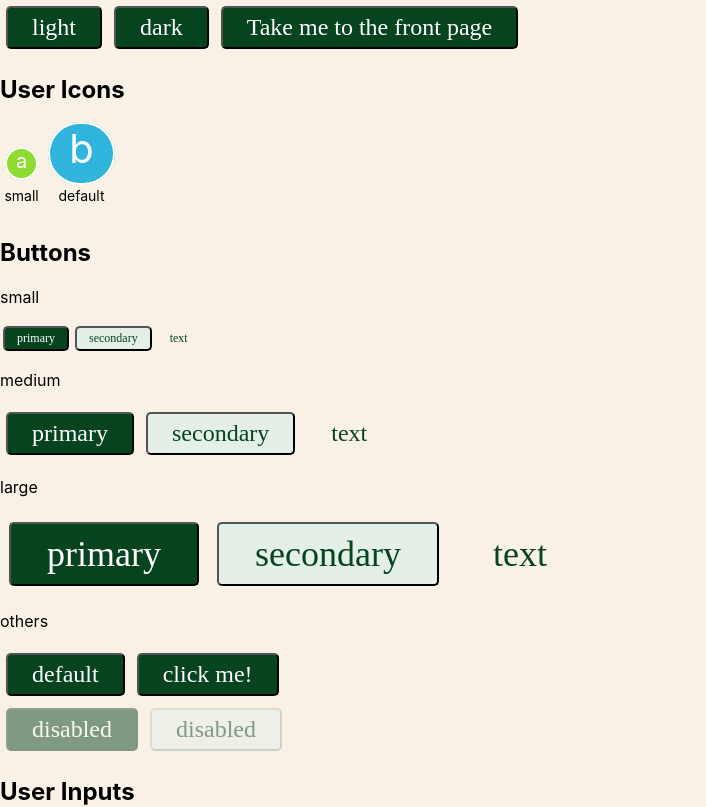
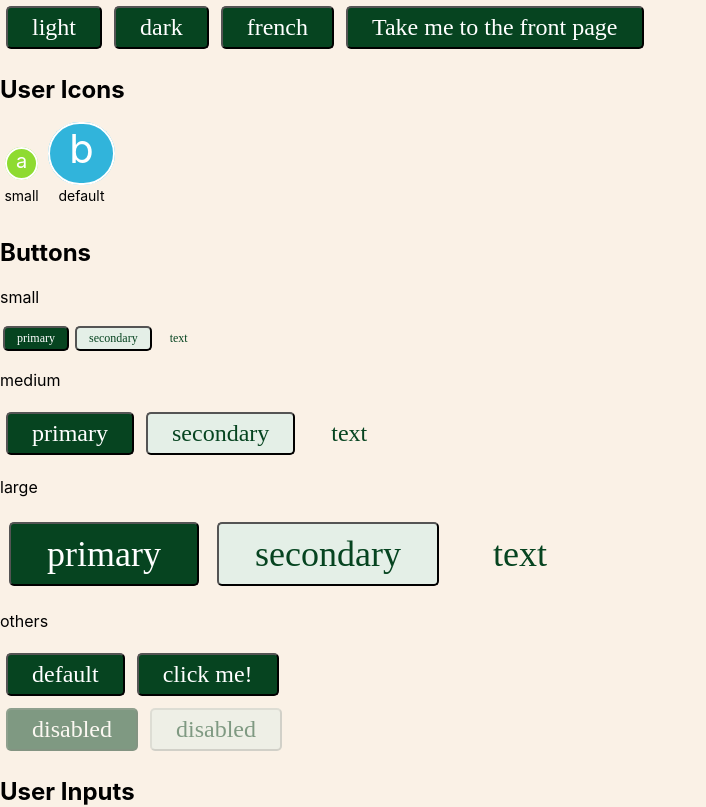
Before and after one commit to acchiang/cpsc-455-project, a React (Create React App) app in the folder client/: page /charcuterie in a window 1280 px wide. Shown: the top 807 px of the page, without its empty margins (0-706 px from the left). Built offline with nearby package versions, Linux system fonts and the light colour scheme.

Commit message:
add toggle button in charcuterie

```diff
--- a/client/src/pages/Charcuterie.js
+++ b/client/src/pages/Charcuterie.js
@@ -9,8 +9,14 @@ import TotalAmount from "components/TotalAmount";
 import Dropdown from "components/Dropdown";
 import BackButton from "components/BackButton";
 import QuantitySelector from "components/QuantitySelector";
+import { I18N_LANGUAGE } from "../i18n"
+
+import { useTranslation } from 'react-i18next';
 
 function Charcuterie({ children }) {
+
+  const { t, i18n } = useTranslation();
+
   const [showInput, setShowInput] = useState(false);
   const optionsWithInput = ["10%", "15%", "20%", "Other"];
   const optionsNoInput = ["10%", "15%", "20%"];
@@ -40,6 +46,20 @@ function Charcuterie({ children }) {
           onClick={() => {
             window.localStorage.setItem("localTheme", "darkTheme");
             window.location.reload();
+          }}
+        />
+        <Button
+          size={"medium"}
+          type={"primary"}
+          label={t("toggle-lang")}
+          onClick={() => {
+            if(i18n.language === "en") {
+              i18n.changeLanguage("fr");
+              window.localStorage.setItem(I18N_LANGUAGE, "fr");
+            } else {
+              i18n.changeLanguage("en");
+              window.localStorage.setItem(I18N_LANGUAGE, "en");
+            }
           }}
         />
         <Button
```
Also changed, not shown: client/src/index.js (+7 -2 lines).
